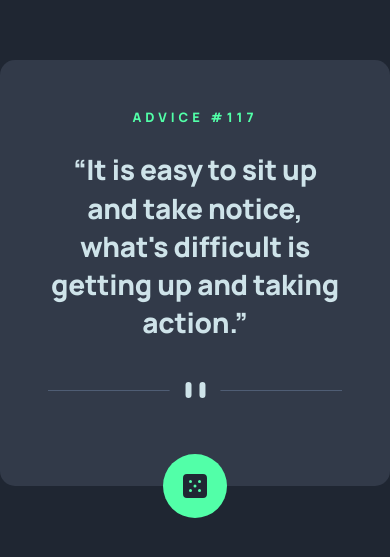
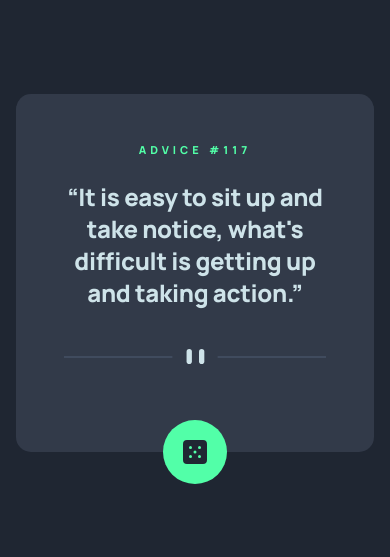
Before and after one commit to diogo-kappaun/advice-generator-app, a plain HTML site: page index.html in a window 390 px wide. Shown: the part 149-706 px from the top of the page. Drawn offline with Linux system fonts and the light colour scheme.

Commit message:
add-responsive

```diff
--- a/src/css/style.css
+++ b/src/css/style.css
@@ -11,7 +11,7 @@ body {
 .card {
   position: relative;
   width: 54rem;
-  min-height: 33.2rem;
+  min-height: auto;
   display: flex;
   flex-direction: column;
   align-items: center;
@@ -19,6 +19,7 @@ body {
   border-radius: 1.5rem;
   padding: 4.8rem;
   text-align: center;
+  margin-inline: 1.6rem;
 }
 
 .card .advice-heading {
@@ -60,6 +61,17 @@ body {
   cursor: pointer;
 }
 
+@media (max-width: 480px) {
+  .card .advice-heading {
+    font-size: 1.1rem;
+  }
+
+  .card .advice-text {
+    font-size: 2.4rem;
+    line-height: 3.2rem;
+  }
+}
+
 @keyframes spin {
   100% { rotate: 1turn; }
 }
```
